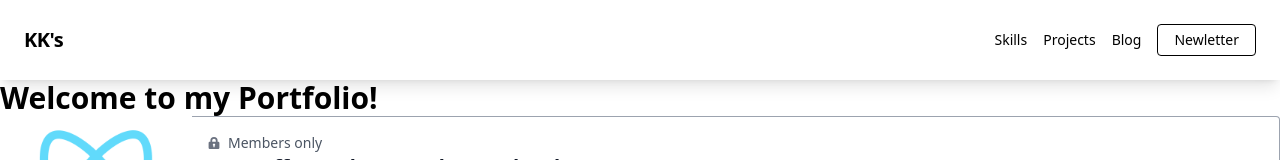
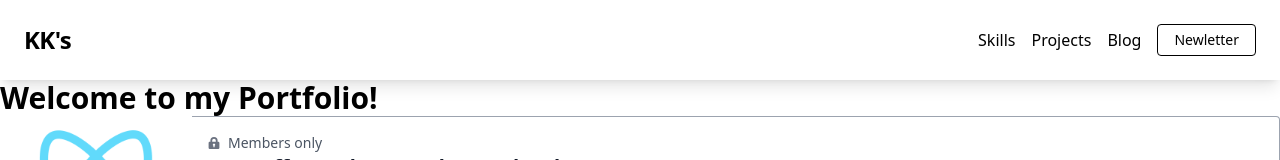
Before and after one commit to Koushlendra-Kumar/webdevkoushal, a React (Create React App) app: page / in a window 1280 px wide. Shown: the top 160 px of the page. Built offline with nearby package versions, Linux system fonts and the light colour scheme.

Commit message:
Increase font size of navbar text

```diff
--- a/src/components/Header.tsx
+++ b/src/components/Header.tsx
@@ -5,7 +5,7 @@ function Header() {
     <div>
       <nav className="flex items-center justify-between flex-wrap bg-white shadow-lg p-6">
         <div className="flex items-center flex-shrink-0 text-black mr-6">
-            <span className="font-black text-xl tracking-tight">KK's</span>
+            <span className="font-black text-2xl tracking-tight">KK's</span>
         </div>
         <div className="block lg:hidden">
             <button className="flex items-center px-3 py-2 border rounded text-black border-black hover:text-white hover:bg-black hover:border-white">
@@ -14,18 +14,18 @@ function Header() {
         </div>
         <div className="w-full block lg:flex lg:items-center lg:w-auto">
             <div className="text-sm lg:flex-grow">
-                <a href="#responsive-header" className="block mt-4 lg:inline-block lg:mt-0 font-medium text-black hover:text-cyan-400 mr-4">
+                <a href="#responsive-header" className="block mt-4 lg:inline-block lg:mt-0 font-medium text-base text-black hover:text-cyan-400 mr-4">
                     Skills
                 </a>
-                <a href="#responsive-header" className="block mt-4 lg:inline-block lg:mt-0 font-medium text-black hover:text-cyan-400 mr-4">
+                <a href="#responsive-header" className="block mt-4 lg:inline-block lg:mt-0 font-medium text-base text-black hover:text-cyan-400 mr-4">
                     Projects
                 </a>
-                <a href="#responsive-header" className="block mt-4 lg:inline-block lg:mt-0 font-medium text-black hover:text-cyan-400 mr-4">
+                <a href="#responsive-header" className="block mt-4 lg:inline-block lg:mt-0 font-medium text-base text-black hover:text-cyan-400 mr-4">
                     Blog
                 </a>
             </div>
             <div>
-            <a href="#Newsletter" className="inline-block text-sm px-4 py-2 leading-none border rounded font-medium text-black border-black hover:border-red-500 hover:text-white hover:bg-red-500 mt-4 lg:mt-0">Newletter</a>
+            <a href="#Newsletter" className="inline-block text-sm px-4 py-2 leading-none border rounded font-medium text-base text-black border-black hover:border-red-500 hover:text-white hover:bg-red-500 mt-4 lg:mt-0">Newletter</a>
             </div>
         </div>
         </nav>
```
